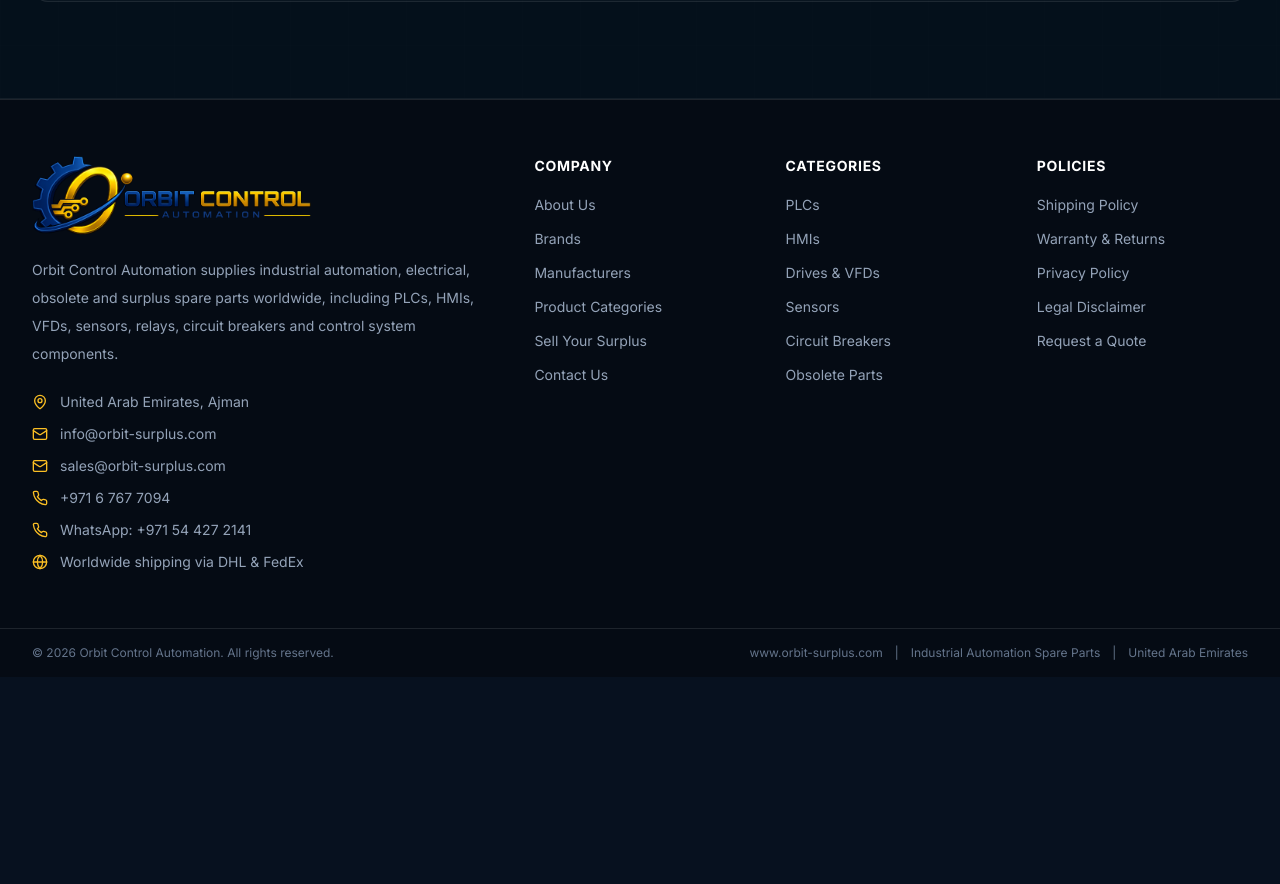
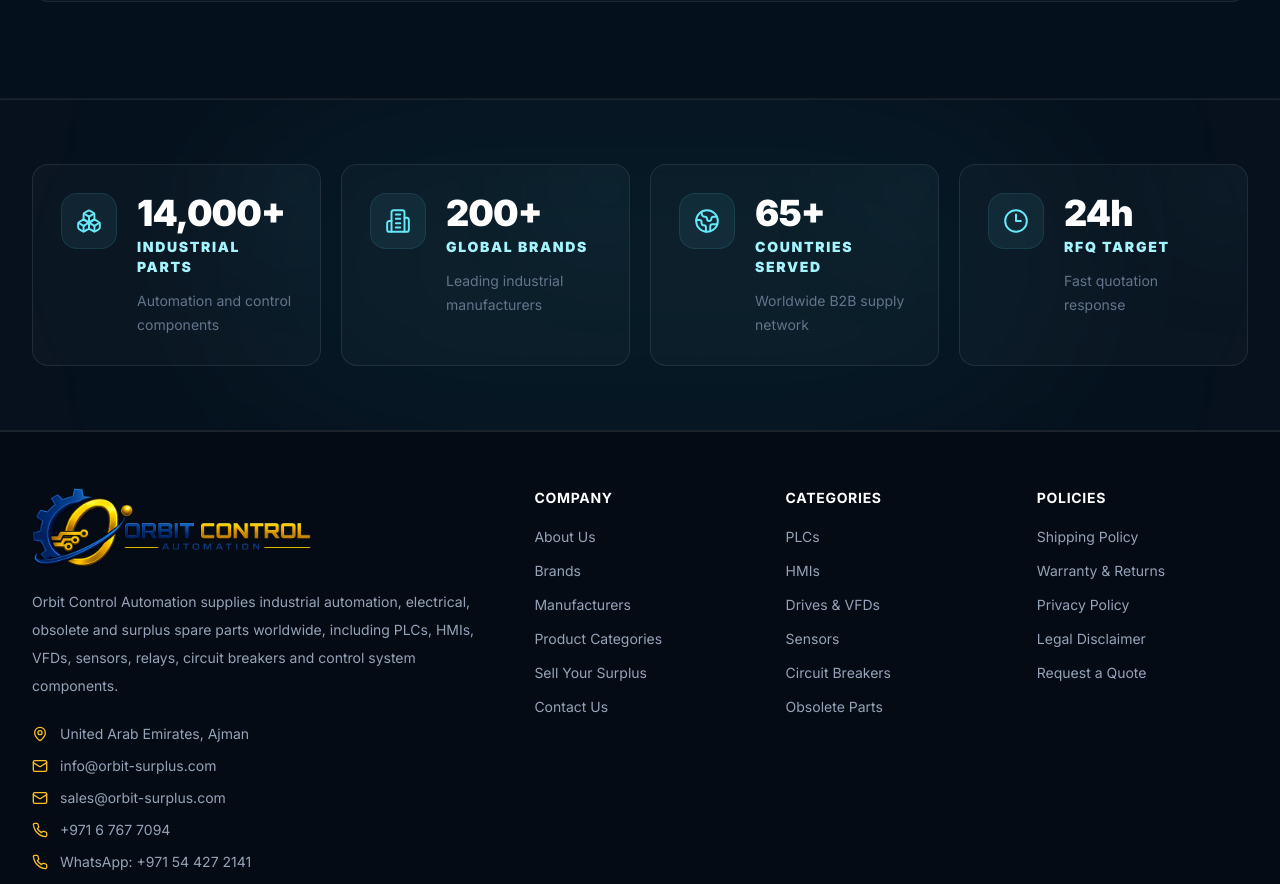
Before and after one commit to orbitcontrol12345-gif/orbit-control-next, a Next.js app: page /design-preview in a window 1280 px wide. Shown: the part 4625-5509 px from the top of the page. Before the commit the page ends 5302 px from the top, so only its background shows below. Built offline with nearby package versions, Linux system fonts and the light colour scheme.

Commit message:
Add StatisticsV2 component to design preview page

```diff
--- a/app/design-preview/page.tsx
+++ b/app/design-preview/page.tsx
@@ -3,6 +3,7 @@ import HeroV2 from '@/components/home/HeroV2';
 import TrustedBrands from '@/components/home/TrustedBrands';
 import WhyOrbit from '@/components/home/WhyOrbit';
 import FeaturedShowcase from '@/components/home/FeaturedShowcase';
+import StatisticsV2 from '@/components/home/StatisticsV2';
 // سيتم إضافتها
 import CategoriesV2 from '@/components/home/CategoriesV2';
 
@@ -25,7 +26,8 @@ export default function DesignPreviewPage() {
     <CategoriesV2 />
     <WhyOrbit />
     <FeaturedShowcase />
-  </div>
+    <StatisticsV2 />
+     </div>
 </main>
   );
 }
```
